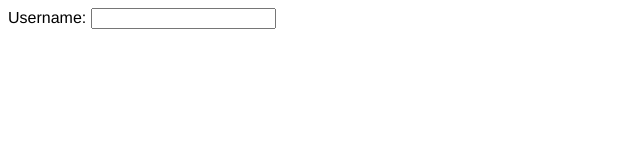
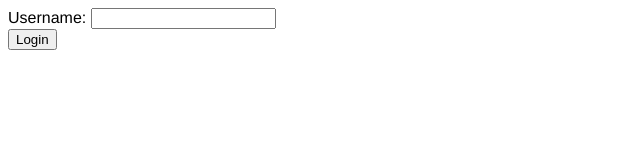
Before and after one commit to Simmarith/uberhacker-client, a Vue app: page /#/ in a window 1280 px wide. Shown: the top 160 px of the page, without its empty margins (0-640 px from the left). Built offline with nearby package versions, Linux system fonts and the light colour scheme.

Commit message:
login button

```diff
--- a/src/router.js
+++ b/src/router.js
@@ -14,6 +14,7 @@ export default new Router({
     },
     {
       path: '/desktop/:username',
+      name: 'desktop',
       component: Desktop
     }
   ]
--- a/src/views/Login.vue
+++ b/src/views/Login.vue
@@ -2,11 +2,18 @@
   <div class="login">
     Username:
     <input v-model="username" />
+    <br />
+    <button v-on:click="login">Login</button>
   </div>
 </template>
 
 <script>
 export default {
-  name: 'login'
+  name: 'login',
+  methods: {
+    login: function () {
+      this.$router.push({ name: 'desktop', params: { username: this.username } })
+    }
+  }
 }
 </script>
```
